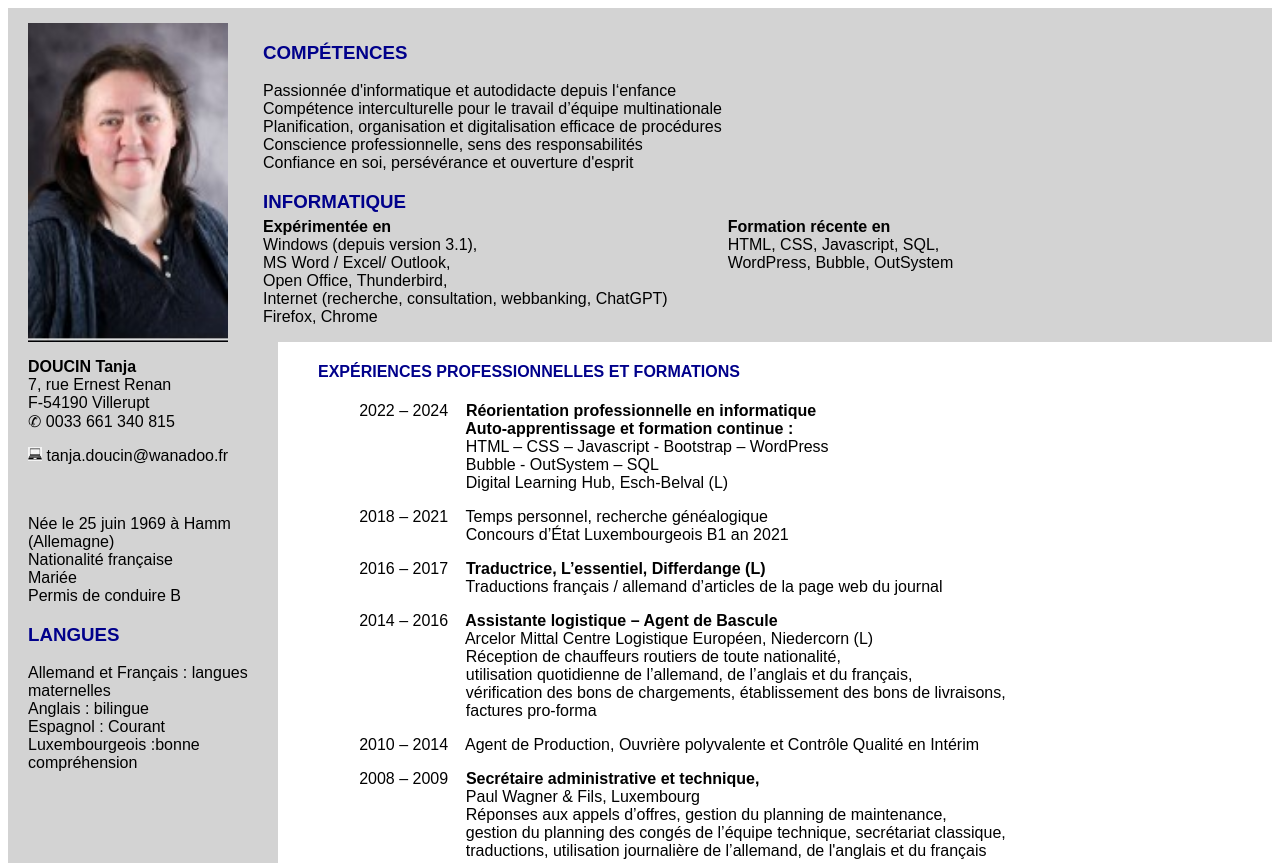
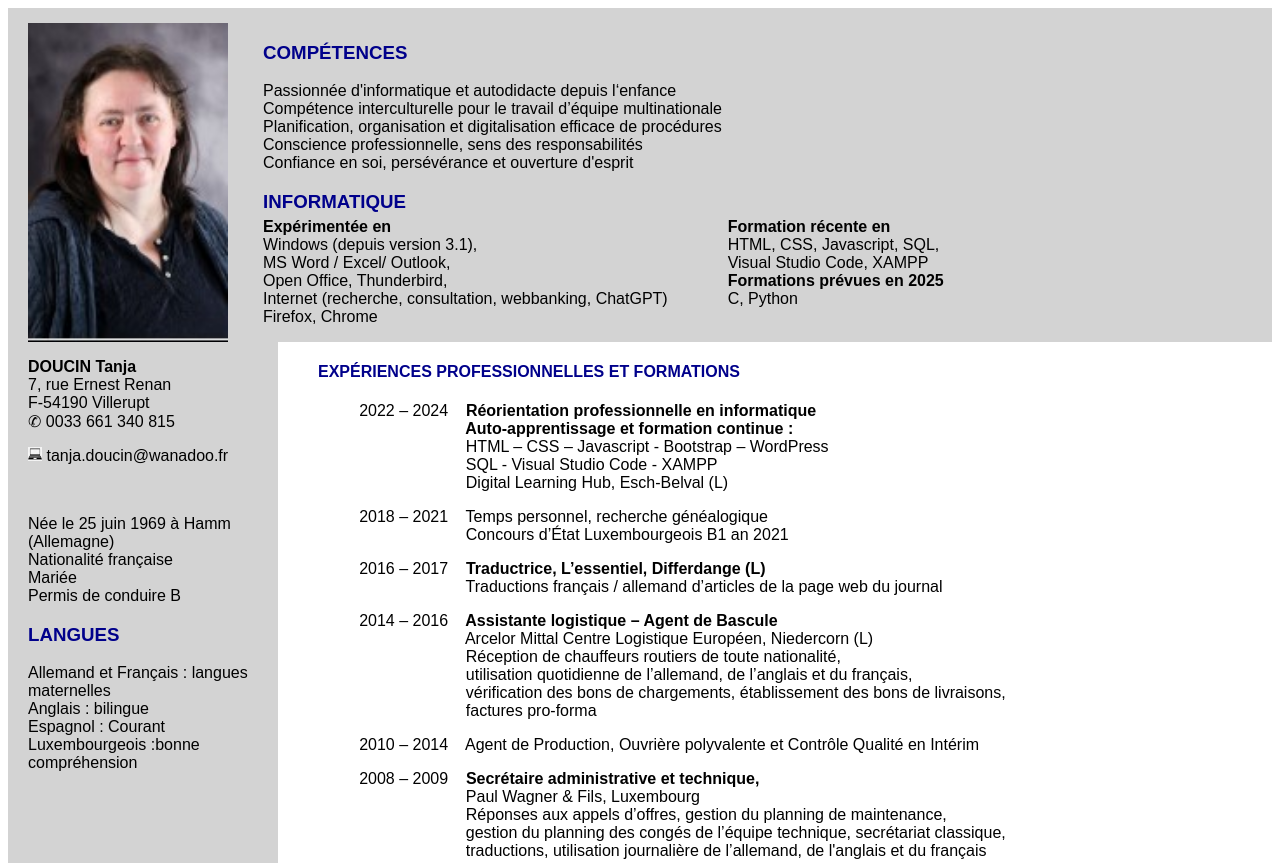
Before and after one commit to Myrdhana/TanjaDoucin, a plain HTML site: page Web-CV/cv.html in a window 1280 px wide. Shown: the top 863 px of the page. Drawn offline with Linux system fonts and the light colour scheme.

Commit message:
Update cv.html

```diff
--- a/Web-CV/cv.html
+++ b/Web-CV/cv.html
@@ -7,11 +7,6 @@
     <title>CURRICULUM VITAE</title>
 
     <link rel="stylesheet" href="styles_CV.css">
-
-    <!--
-        We never place element tags in the header except than: meta, title and link
-        <h2> CURRICULUM VITAE</h2>
-    -->
 
 </head>
 
@@ -63,7 +58,11 @@
                         <br>
                         HTML, CSS, Javascript, SQL,
                         <br>
-                        WordPress, Bubble, OutSystem
+                        Visual Studio Code, XAMPP
+                        <br>
+                        <b>Formations prévues en 2025</b>
+                        <br>
+                        C, Python
                     </p>
                 </div>
 
@@ -85,8 +84,8 @@
                     <img id="pcimg" src="PC.jpg" alt="E-Mail" width="10" height="10">
                     tanja.doucin@wanadoo.fr
                 </p><br>
-                <!--Never put your email as a link in the `Mailto`/href attrubute-->
-            </p> <!--Closing tag for p was missed-->
+
+            </p>
 
             <!--The class names that have 2 names separetad by spaces means we are applying styles from 2 classes-->
             <p>
@@ -115,7 +114,7 @@
                 2022 – 2024   <strong> Réorientation professionnelle en informatique
                                         Auto-apprentissage et formation continue : </strong>
                                         HTML – CSS – Javascript - Bootstrap – WordPress
-                                        Bubble - OutSystem – SQL
+                                        SQL - Visual Studio Code - XAMPP
                                         Digital Learning Hub, Esch-Belval (L)</pre>
                 <pre style="font-family: Arial, Helvetica, sans-serif; font-size: medium;" >
                 2018 – 2021    Temps personnel, recherche généalogique
@@ -165,17 +164,6 @@
     </div>
 
 
-
-
-
-
-
-
-
-
-
-
-
 </body>
 
 </html>
```
